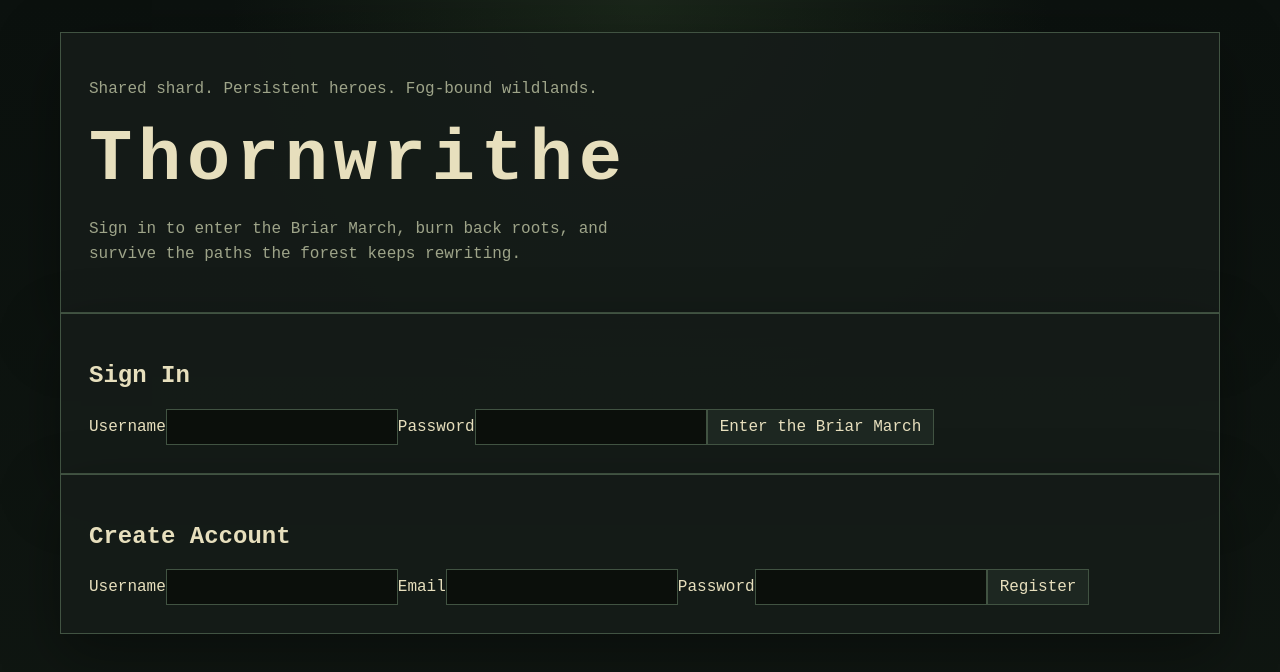
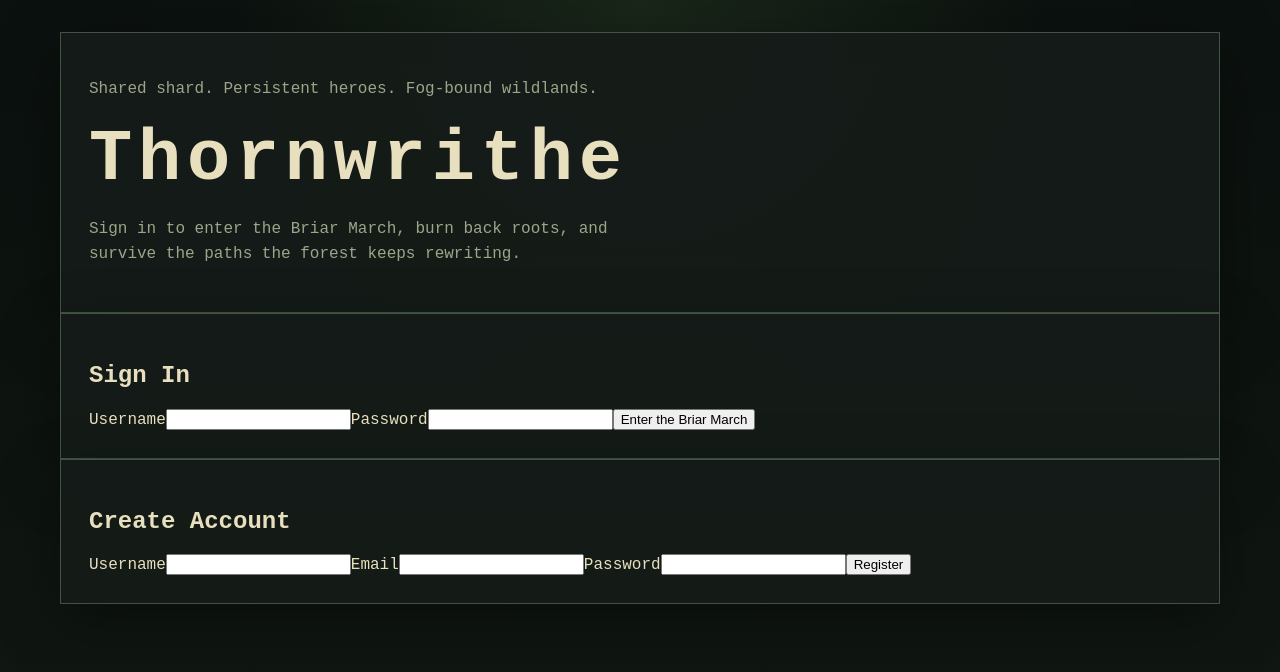
Before and after one commit to Ratio1/CrownlessMarch, a Next.js app: page / in a window 1280 px wide. Shown: the top 672 px of the page. Built offline with nearby package versions, Linux system fonts and the light colour scheme.

Commit message:
fix: replay initial world snapshot and scope play controls

```diff
--- a/app/globals.css
+++ b/app/globals.css
@@ -190,12 +190,12 @@ body {
   gap: 8px;
 }
 
-button,
-input {
+.play-shell button,
+.play-shell input {
   font: inherit;
 }
 
-button {
+.play-shell button {
   border: 1px solid var(--border);
   background: var(--panel-strong);
   color: var(--ink);
@@ -203,12 +203,12 @@ button {
   cursor: pointer;
 }
 
-button:disabled {
+.play-shell button:disabled {
   opacity: 0.5;
   cursor: not-allowed;
 }
 
-input {
+.play-shell input {
   border: 1px solid var(--border);
   background: rgba(10, 14, 11, 0.9);
   color: var(--ink);
```
Also changed, not shown: src/components/hud/WorldCanvas.tsx (+6 -2 lines).
